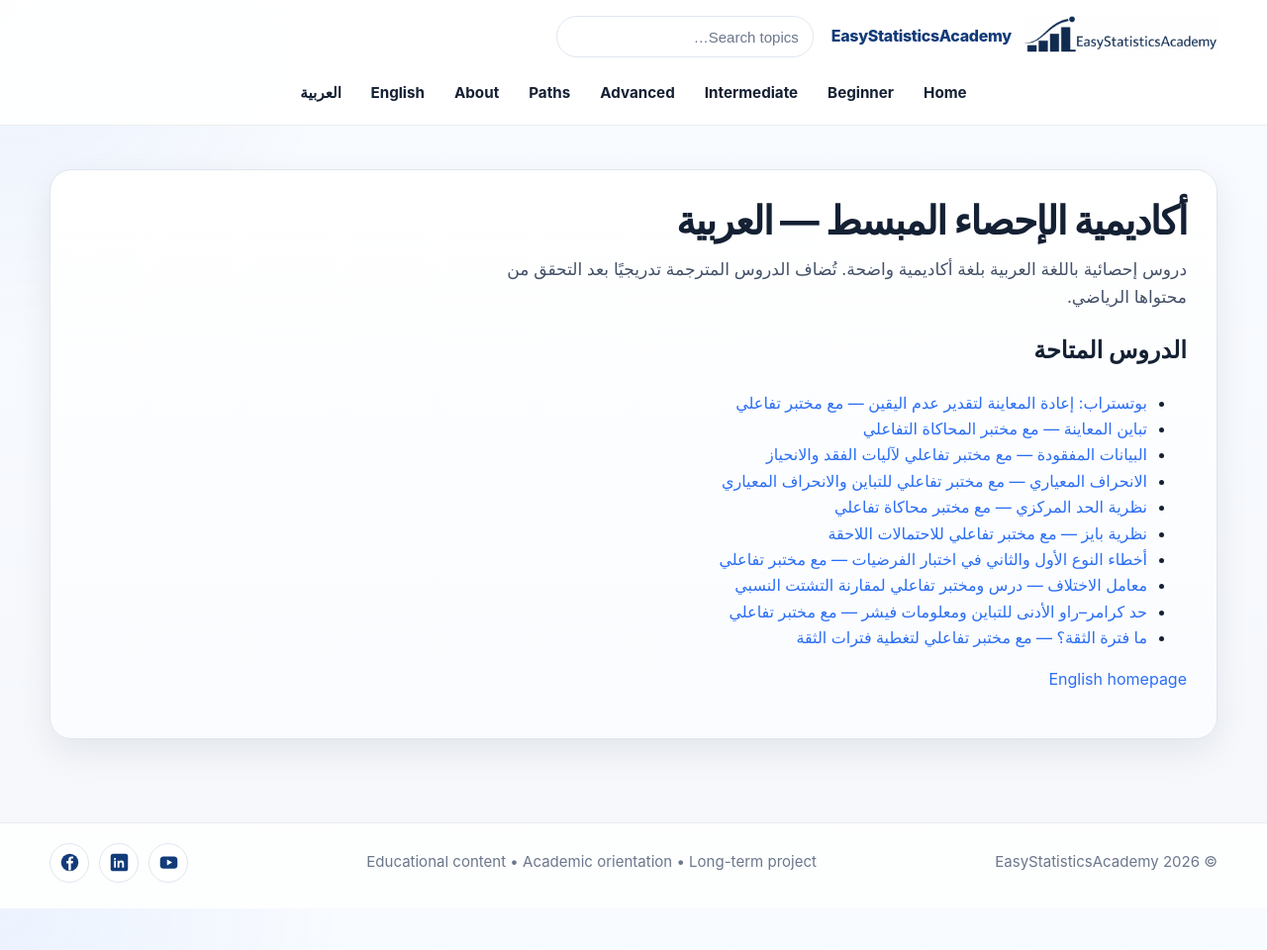
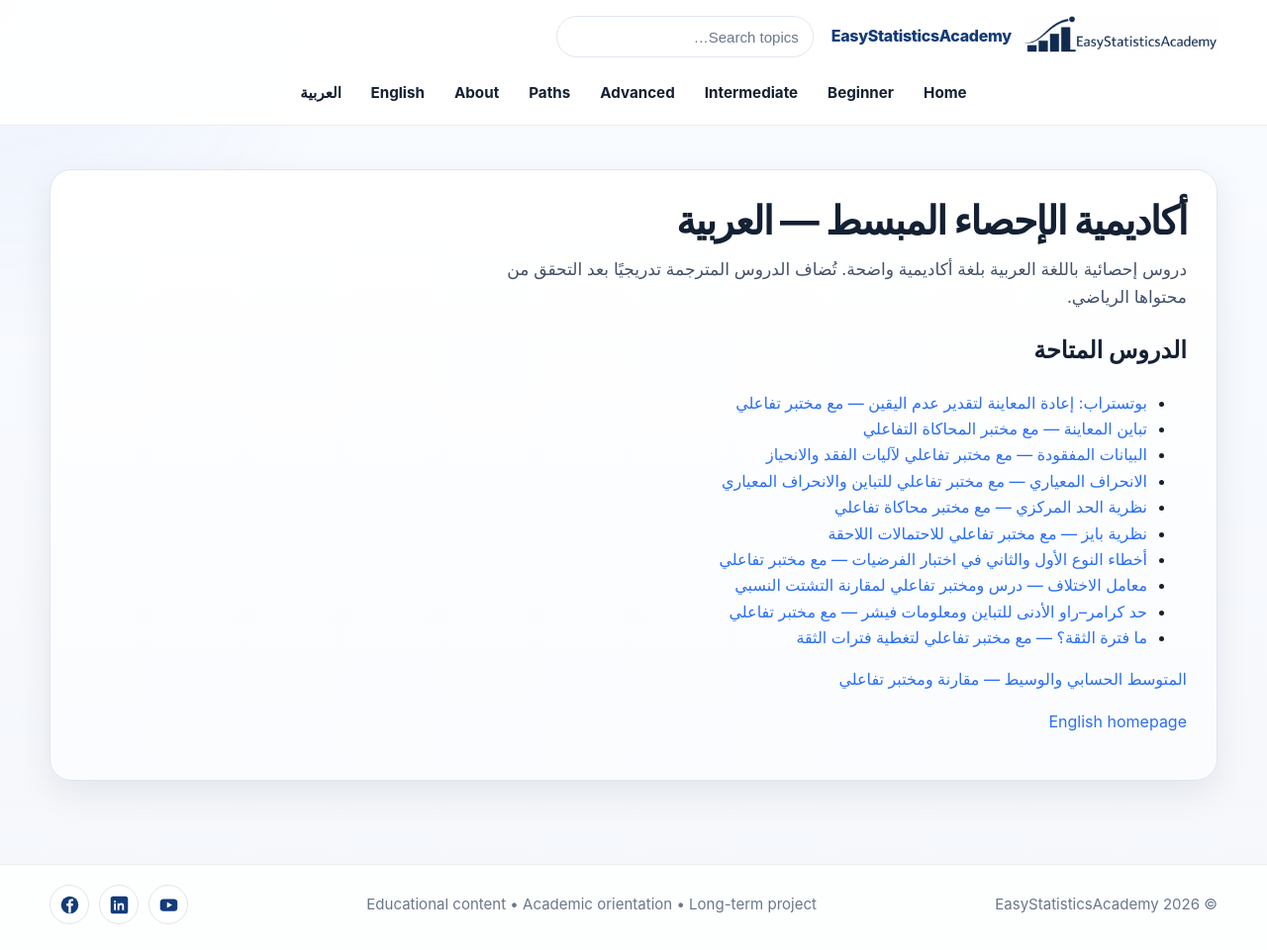
Before and after one commit to ammar-homaida-statistics/easystatisticsacademy, a Jekyll site: the page built from ar/index.md, in a window 1280 px wide and 960 px high. Shown: the whole window at 99% size. Built offline with Jekyll 4.4.1, drawn with Linux system fonts in a browser that asks for light colours.

Commit message:
Batch #60: wire Mean–Median Arabic/English navigation and reciprocal metadata

```diff
--- a/ar/index.md
+++ b/ar/index.md
@@ -10,5 +10,6 @@ lang: ar
 <p class="lead">دروس إحصائية باللغة العربية بلغة أكاديمية واضحة. تُضاف الدروس المترجمة تدريجيًا بعد التحقق من محتواها الرياضي.</p>
 <h2>الدروس المتاحة</h2>
 <ul><li><a href="/ar/inference/assumptions-robustness/bootstrap-as-robust-tool/">بوتستراب: إعادة المعاينة لتقدير عدم اليقين — مع مختبر تفاعلي</a></li><li><a href="/ar/foundations/sampling-variability/">تباين المعاينة — مع مختبر المحاكاة التفاعلي</a></li><li><a href="/ar/foundations/missing-data/">البيانات المفقودة — مع مختبر تفاعلي لآليات الفقد والانحياز</a></li><li><a href="/ar/descriptive/spread/standard-deviation/">الانحراف المعياري — مع مختبر تفاعلي للتباين والانحراف المعياري</a></li><li><a href="/ar/probability/lln-clt/central-limit-theorem/">نظرية الحد المركزي — مع مختبر محاكاة تفاعلي</a></li><li><a href="/ar/probability/conditional/bayes-theorem/">نظرية بايز — مع مختبر تفاعلي للاحتمالات اللاحقة</a></li><li><a href="/ar/inference/hypothesis-testing/type1-type2-errors/">أخطاء النوع الأول والثاني في اختبار الفرضيات — مع مختبر تفاعلي</a></li><li><a href="/ar/descriptive/spread/coefficient-of-variation/">معامل الاختلاف — درس ومختبر تفاعلي لمقارنة التشتت النسبي</a></li><li><a href="/ar/mathematical-statistics/fisher-information-and-efficiency/cramer-rao-lower-bound/">حد كرامر–راو الأدنى للتباين ومعلومات فيشر — مع مختبر تفاعلي</a></li><li><a href="/ar/inference/confidence-intervals/what-is-a-confidence-interval/">ما فترة الثقة؟ — مع مختبر تفاعلي لتغطية فترات الثقة</a></li></ul>
+<p><a href="/ar/descriptive/center/mean-vs-median/">المتوسط الحسابي والوسيط — مقارنة ومختبر تفاعلي</a></p>
 <p><a href="/" lang="en" dir="ltr">English homepage</a></p>
 </div></section>
```
